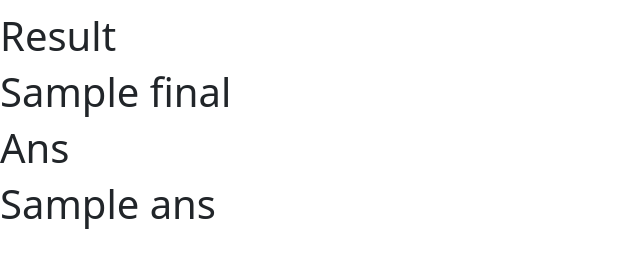
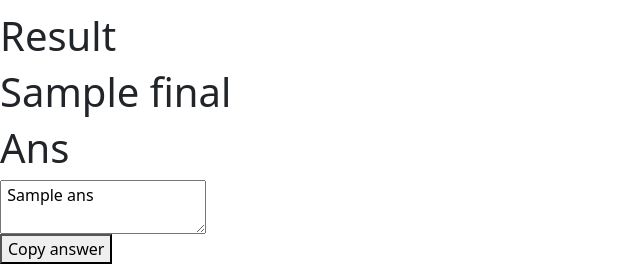
Before and after one commit to athlkrshna/miniproject, a Flask app: template templates/canvas.html in a window 1280 px wide. Shown: the part 690-954 px from the top of the page, without its empty margins (0-640 px from the left). Before the commit the page ends 919 px from the top, so only its background shows below. Run offline with Flask 2, Linux system fonts and the light colour scheme; the template is opened without the code that fills it: most values are stand-ins (such as "Sample title", 1, 10 or a date in 2020).

Commit message:
Added Copy to ClipBoard Function

```diff
--- a/static/app.js
+++ b/static/app.js
@@ -140,3 +140,11 @@
 
 
     }
+
+    function copyToClip() {
+        var copyText = document.getElementById('answer');
+        copyText.select();
+        copyText.setSelectionRange(0, 99999)
+        document.execCommand("copy");
+        alert("Copied the answer: " + copyText.value);
+      }
--- a/templates/canvas.html
+++ b/templates/canvas.html
@@ -41,7 +41,12 @@
     {% if ans!= None %}
     <h1>Ans</h1>
 
-    <h1> {{ ans}}</h1>
+
+
+
+    <textarea readonly id="answer"> {{ ans}}</textarea><br>
+
+    <button onclick="copyToClip()">Copy answer</button>
 
 
 
```
